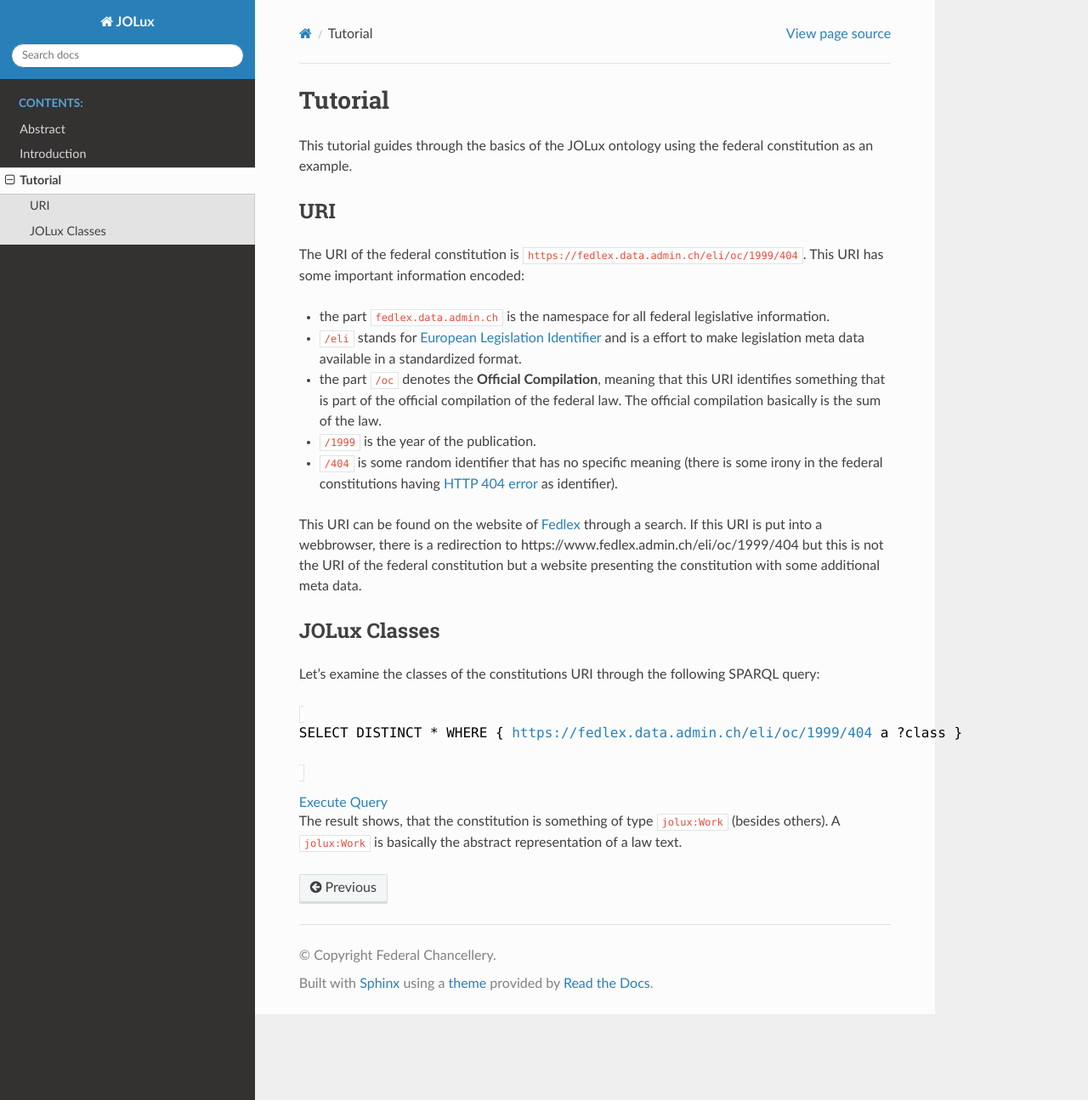
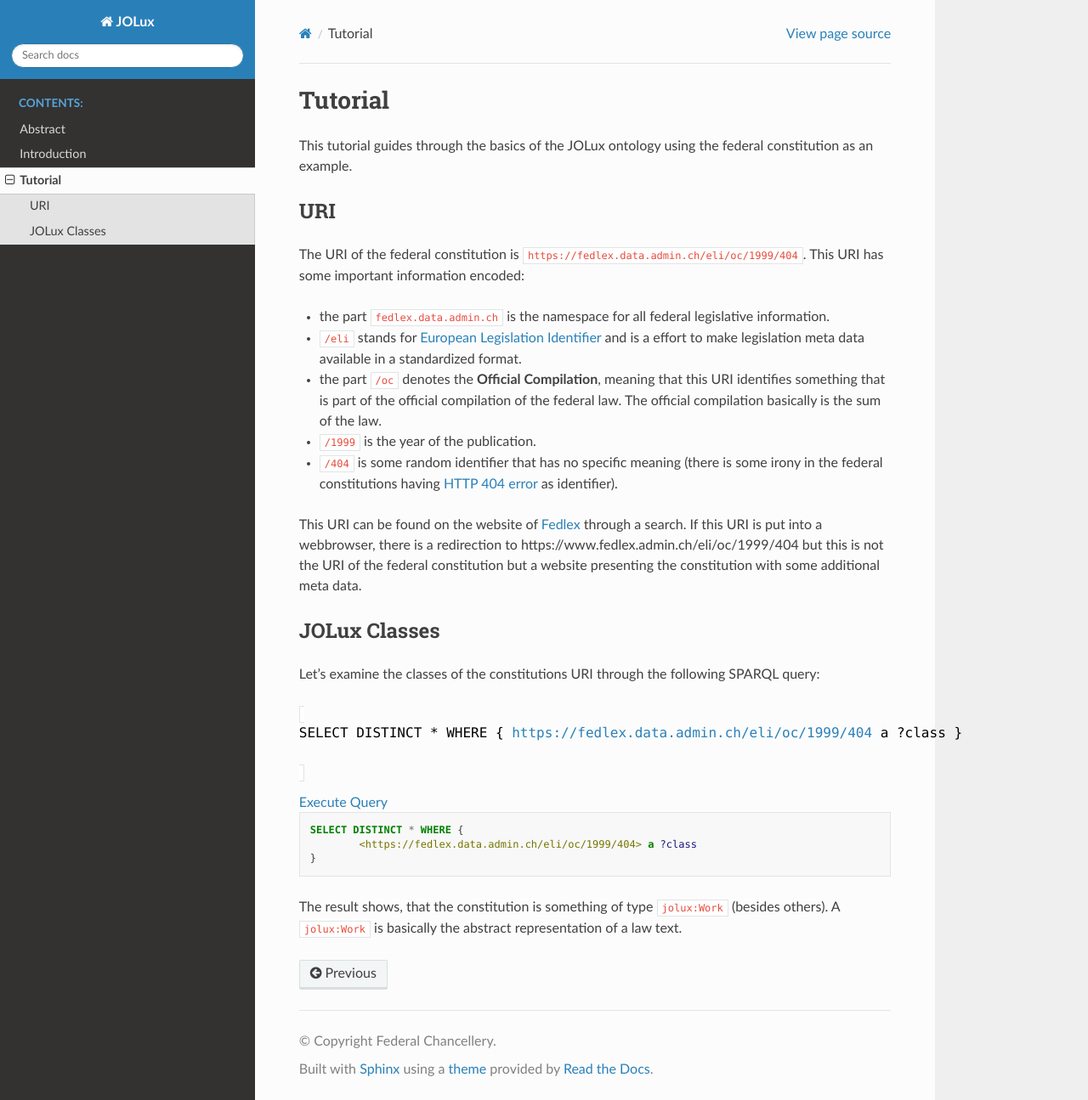
Before and after one commit to bequrios/jolux-sphinx, a Sphinx documentation site: the page built from doc/3_tutorial.md, in a window 1280 px wide and 1295 px high. Shown: the whole window at 85% size. Built offline with Sphinx 7.4.7 and the Read the Docs theme 2.0.0, drawn with Linux system fonts in a browser that asks for light colours.

Commit message:
update sparql try

````diff
--- a/doc/3_tutorial.md
+++ b/doc/3_tutorial.md
@@ -24,4 +24,10 @@
 }
 ```
 
+```SPARQL
+SELECT DISTINCT * WHERE {
+	<https://fedlex.data.admin.ch/eli/oc/1999/404> a ?class
+}
+```
+
 The result shows, that the constitution is something of type `jolux:Work` (besides others). A `jolux:Work` is basically the abstract representation of a law text.
--- a/doc/extensions/sparql_link.py
+++ b/doc/extensions/sparql_link.py
@@ -15,7 +15,7 @@
 def depart_sparql_query_node_html(self, node):
     self.body.append('</code></pre>')
     query = node['query'].replace('\n', ' ').replace('"', '\\"')
-    endpoint = 'https://your-sparql-endpoint.com/sparql'  # Replace with your SPARQL endpoint
+    endpoint = 'https://fedlex.data.admin.ch/sparql'  # Replace with your SPARQL endpoint
     url = f'{endpoint}?query={query}'
     link_html = f'<a href="{url}" target="_blank">Execute Query</a>'
     self.body.append(link_html)
````
